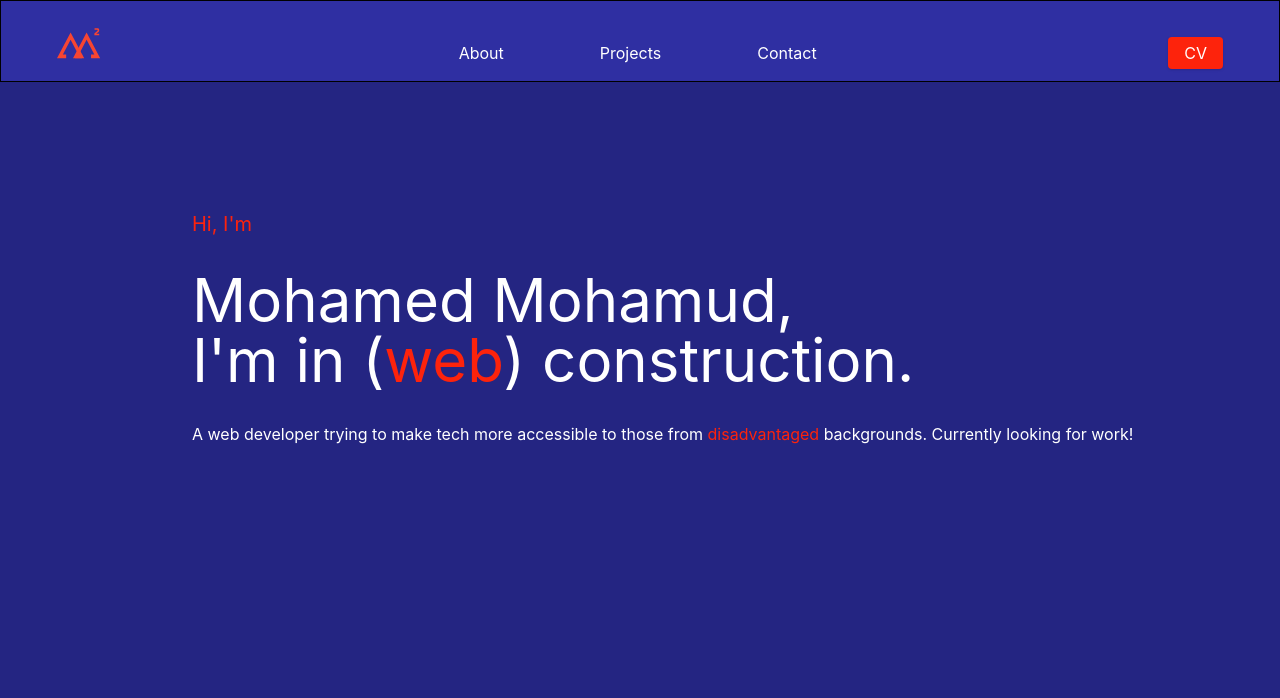
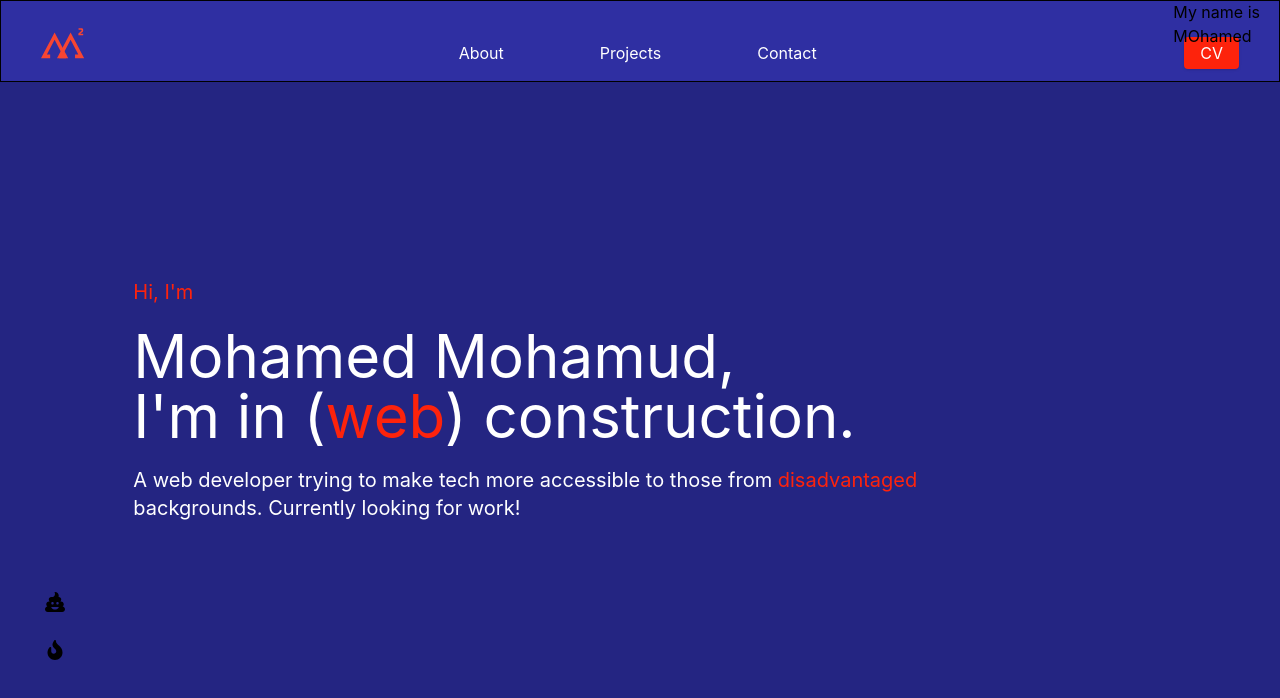
Before and after one commit to mmohamud92/portfolio, a Next.js app: page / in a window 1280 px wide. Shown: the top 698 px of the page. Built offline with nearby package versions, Linux system fonts and the light colour scheme.

Commit message:
homepage getting along

```diff
--- a/components/NavBar/NavBar.js
+++ b/components/NavBar/NavBar.js
@@ -2,6 +2,10 @@ import React from "react";
 import Logo from "../../images/logo.svg";
 import Image from "next/image";
 import { useState } from "react";
+import Body from "../PageOne/Body";
+import SideBarIcon from "../SideBarIcon";
+import { FaFire, FaPoo } from "react-icons/fa";
+import { BsPlus, BsFillLightningFill, BsGearFill } from "react-icons/bs";
 
 function NavBar() {
       const [isMobile, setIsMobile] = useState(false);
@@ -11,8 +15,9 @@ function NavBar() {
       }
 
       return (
-            <nav className=" bg-blueme">
-                  <div className="max-w-full pt-6 mx-auto border border-red-300 px-14">
+            <div>
+                  <nav className="fixed w-screen bg-blueme">
+                        <div className="px-10 pt-6 mx-auto border border-red-300 ">
                               <div className="flex items-center justify-between">
                                     <div>
                                           <div className="flex items-center">
@@ -27,7 +32,7 @@ function NavBar() {
                                                 </a>
                                           </div>
                                     </div>
-                              <div className="items-center hidden space-x-24 text-white  md:flex">
+                                    <div className="items-center hidden space-x-24 text-white md:flex">
                                           <a className="hover:text-softorange">
                                                 About
                                           </a>
@@ -42,7 +47,7 @@ function NavBar() {
                                           <button className="items-center hidden px-4 py-1 space-x-16 text-white transition rounded shadow md:flex bg-softorange hover:bg-darkorange hover:text-gray-150 duration-400">
                                                 CV
                                           </button>
-                                    <div className="flex items-center  md:hidden">
+                                          <div className="flex items-center md:hidden">
                                                 <button onClick={showMenu}>
                                                       <svg
                                                             xmlns="http://www.w3.org/2000/svg"
@@ -79,11 +84,26 @@ function NavBar() {
                               <a className="block px-4 py-2 text-sm text-white hover:bg-darkerblueme hover:text-softorange">
                                     Contact
                               </a>
-                        <a className="items-center px-4 py-1 ml-4 space-x-16 text-sm text-white transition rounded shadow  bg-softorange hover:bg-darkorange hover:text-gray-150 duration-400">
+                              <a className="items-center px-4 py-1 ml-4 space-x-16 text-sm text-white transition rounded shadow bg-softorange hover:bg-darkorange hover:text-gray-150 duration-400">
                                     CV
                               </a>
                         </div>
                   </nav>
+                  <div>
+                        <div className="flex flex-wrap h-screen overflow-hidden">
+                              <div className="fixed left-0 flex flex-col items-center justify-end w-1/12 h-screen overflow-hidden">
+                                    <SideBarIcon icon={<FaPoo size="20" />} />
+                                    <div className="firsticon">
+                                          {<FaFire size="20" />}
+                                    </div>
+                              </div>
+                              <Body />
+                              <div className="fixed right-0 w-1/12 h-screen overflow-hidden">
+                                    <h2>My name is MOhamed</h2>
+                              </div>
+                        </div>
+                  </div>
+            </div>
       );
 }
 
--- a/components/PageOne/Body.js
+++ b/components/PageOne/Body.js
@@ -2,30 +2,36 @@ import Typewriter from "typewriter-effect";
 
 function Body() {
       return (
+            <div className="flex flex-wrap content-center justify-center w-10/12 h-screen overflow-hidden">
+                  <div className="overflow-hidden ">
                         <div>
-                  <div className="flex flex-col content-center justify-center py-32">
-                        <div className="pb-8 pl-48 text-xl text-softorange">
+                              <div className="flex flex-col content-center justify-center h-screen py-32">
+                                    <div className="pb-5 text-xl text-softorange">
                                           <h4>Hi, I'm</h4>
                                     </div>
                                     <div>
-                              <h2 className="pl-48 text-6xl text-white">
+                                          <h2 className="text-6xl text-white ">
                                                 Mohamed Mohamud,
                                           </h2>
-                              <h2 className="pb-8 pl-48 text-6xl text-white">
+                                          <h2 className="pb-5 text-6xl text-white">
                                                 I'm in (
                                                 <span className=" text-softorange">
                                                       web
                                                 </span>
                                                 ) construction.
                                           </h2>
-                              <h5 className="pl-48 text-white ">
-                                    A web developer trying to make tech more
-                                    accessible to those from{" "}
+                                          <h5 className="text-xl text-white w-[50rem] max-w-fit">
+                                                A web developer trying to make
+                                                tech more accessible to those
+                                                from{" "}
                                                 <span className=" text-softorange">
                                                       disadvantaged
                                                 </span>{" "}
-                                    backgrounds. Currently looking for work!
+                                                backgrounds. Currently looking
+                                                for work!
                                           </h5>
+                                    </div>
+                              </div>
                         </div>
                   </div>
             </div>
--- a/components/PageOne/PageOne.js
+++ b/components/PageOne/PageOne.js
@@ -5,7 +5,6 @@ function PageOne() {
       return (
             <div className="w-screen h-screen bg-darkerblueme">
                   <NavBar />
-                  <Body />
             </div>
       );
 }
--- /dev/null
+++ b/components/PageTwo/PageTwo.js
@@ -0,0 +1,5 @@
+function PageTwo() {
+      return <div className="w-screen h-screen bg-darkerblueme"></div>;
+}
+
+export default PageTwo;
--- /dev/null
+++ b/components/SideBarIcon.js
@@ -0,0 +1,5 @@
+const SideBarIcon = ({ icon }) => {
+      return <div className="icon">{icon}</div>;
+};
+
+export default SideBarIcon;
--- a/package.json
+++ b/package.json
@@ -12,6 +12,7 @@
     "next": "12.1.0",
     "react": "17.0.2",
     "react-dom": "17.0.2",
+    "react-icons": "^4.3.1",
     "typewriter-effect": "^2.18.2"
   },
   "devDependencies": {
--- a/pages/index.js
+++ b/pages/index.js
@@ -2,7 +2,12 @@ import Head from "next/head";
 import Image from "next/image";
 import styles from "../styles/Home.module.css";
 import PageOne from "../components/PageOne/PageOne";
+import PageTwo from "../components/PageTwo/PageTwo";
 
 export default function Home() {
-      return <PageOne />;
+      return (
+            <div>
+                  <PageOne />
+            </div>
+      );
 }
--- a/styles/globals.css
+++ b/styles/globals.css
@@ -1,6 +1,15 @@
 @tailwind base;
 @tailwind components;
 @tailwind utilities;
+
+@layer components {
+      .icon {
+            @apply w-4 h-4 my-4;
+      }
+      .firsticon {
+            @apply w-4 h-4 mt-4 mb-36;
+      }
+}
 
 html,
 body {
```
Also changed, not shown: 1 other file (tests, documents, lock files or other folders). Lines whose indentation alone changed are shown as unchanged.
